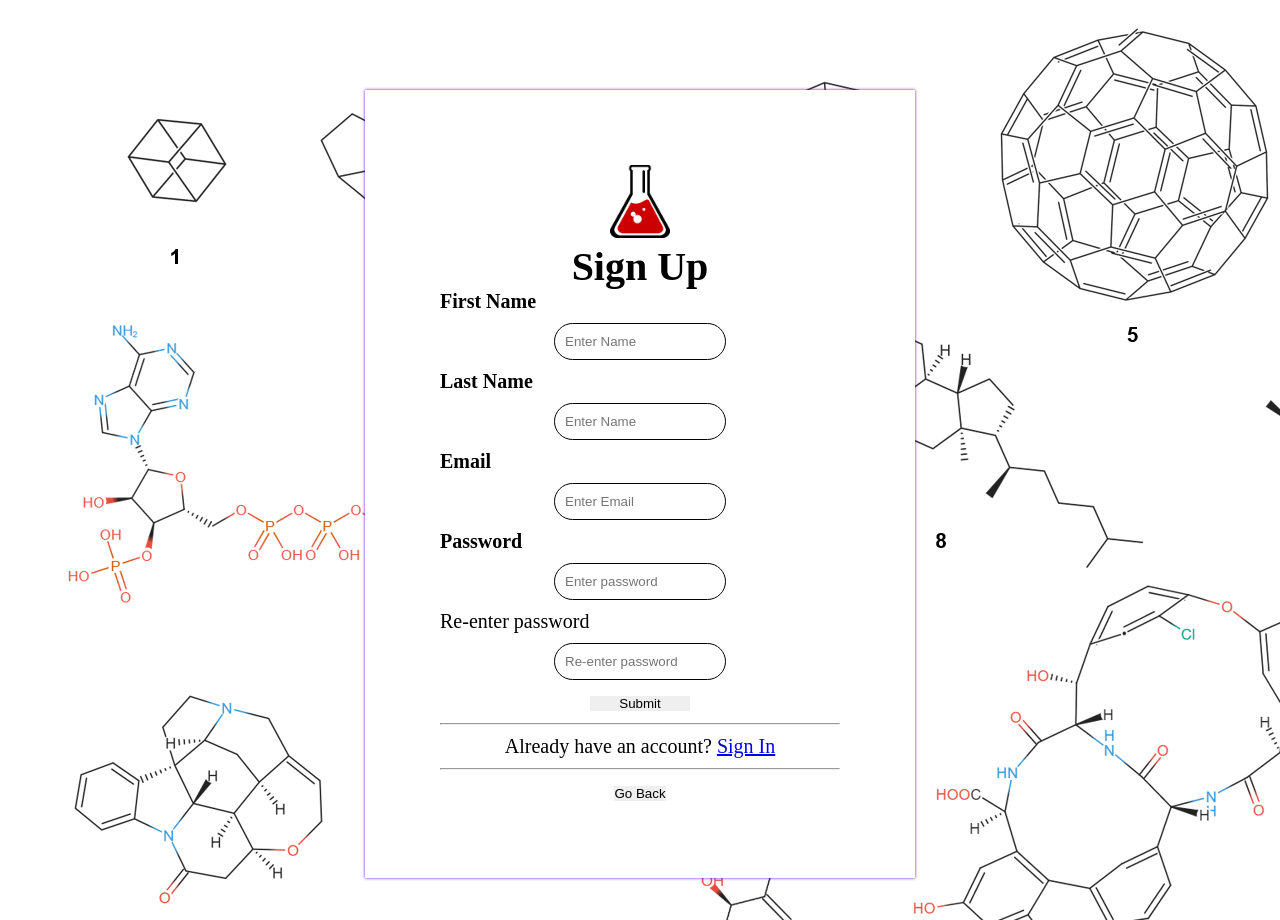
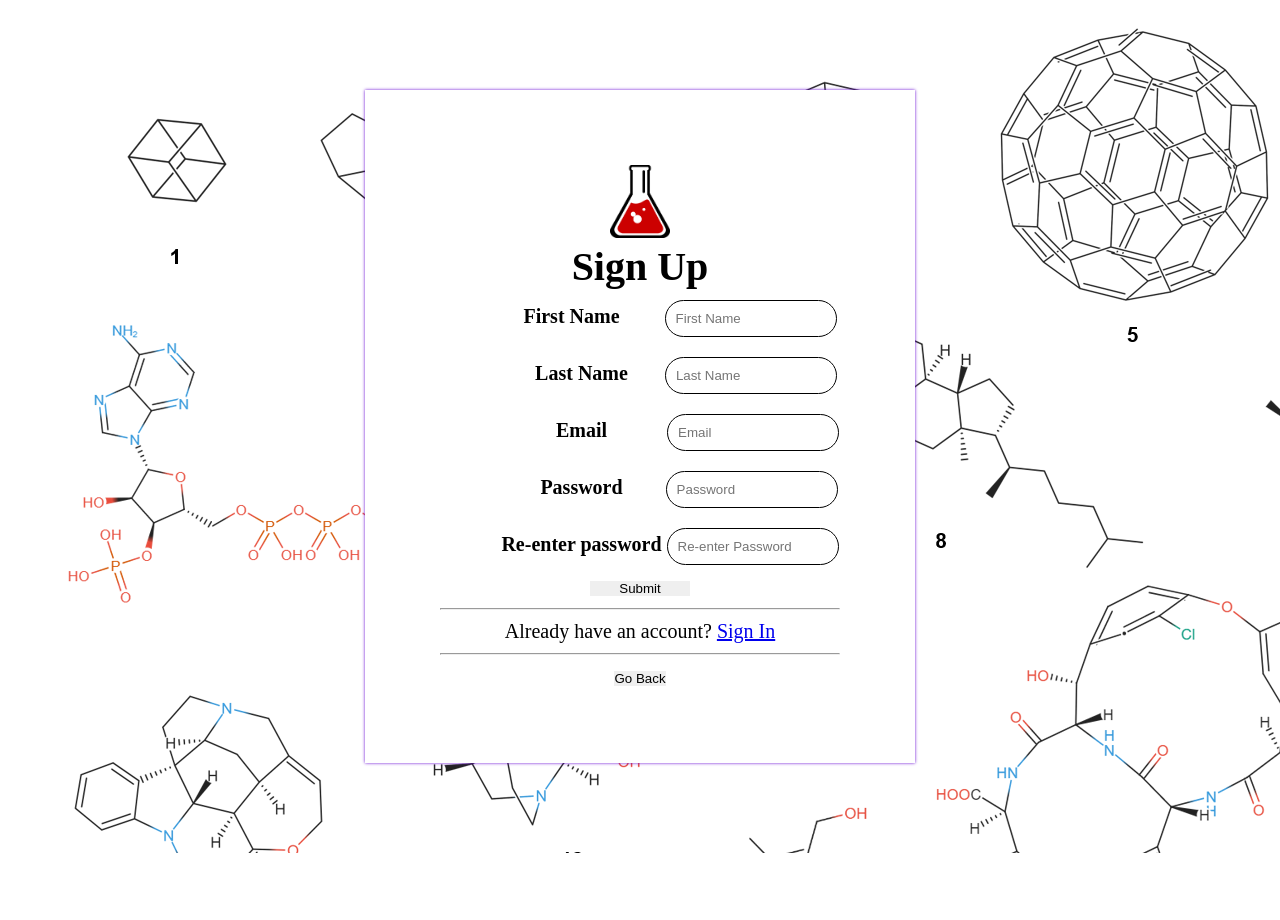
Before and after one commit to Team-Chem/LLC-web-dev, a PHP site: page /sign_up.html in a window 1280 px wide. Shown: the top 920 px of the page. After the commit the page ends 853 px from the top, so only its background shows below. Run offline with PHP 8.4, Linux system fonts and the light colour scheme.

Commit message:
Updated the sign in and sign up pages

```diff
--- a/sign_in.html
+++ b/sign_in.html
@@ -18,10 +18,10 @@
             <div class="container">
 
                 <label for="email"><b>Email</b></label>
-        <input type="text" class="email-user" placeholder="Enter Email" name="email" required>
+        <input type="text" class="email-user" placeholder="Email" name="email" required>
 
         <label for="password"><b>Password</b></label>
-        <input type="password" class="pass-user" placeholder="Enter password" name="password" required>
+        <input type="password" class="pass-user" placeholder="Password" name="password" required>
 
         <a style="position: relative; right: 60px;" href="#">Forgot your password</a>
 
--- a/sign_up.html
+++ b/sign_up.html
@@ -17,19 +17,19 @@
     <div class="container">
 
     <label class="label_first" for="first_name"><b>First Name</b></label>
-    <input type="text" placeholder="Enter Name" id="first_name" name="first_name" required>
+    <input type="text" placeholder="First Name" id="first_name" name="first_name" required>
 
     <label class="label_last" for="last_name"><b>Last Name</b></label>
-    <input type="text" placeholder="Enter Name" id="last_name" name="last_name" required>
+    <input type="text" placeholder="Last Name" id="last_name" name="last_name" required>
 
     <label class="label_email" for="email"><b>Email</b></label>
-<input type="text" placeholder="Enter Email" id="email" name="email" required>
+<input type="text" placeholder="Email" id="email" name="email" required>
 
 <label class="label_password" for="password"><b>Password</b></label>
-<input type="password" id="password" placeholder="Enter password" name="password" required>
+<input type="password" id="password" placeholder="Password" name="password" required>
 
-<label class="label_re-pass" for="re-enter-password">Re-enter password</label>
-<input type="password" placeholder="Re-enter password" id="re-password" name="re-password" required>
+<label class="label_re-pass" for="re-enter-password"><b>Re-enter password</b></label>
+<input type="password" placeholder="Re-enter Password" id="re-password" name="re-password" required>
 
         <input style="width:100px;margin:0 50%;position:relative;left:-50px;" type="submit" id="submit" value="Submit">
 </form>
--- a/styles.css
+++ b/styles.css
@@ -388,6 +388,7 @@ input:focus {
 
 .image-flask {
     width: 60px;
+
 }
 
 .sign-in-div {
@@ -402,6 +403,8 @@ input:focus {
 }
 
 .email-user {
+    position: relative;
+    left: 13px;
     border-radius: 30px;
     padding: 10px;
     width: 150px;
@@ -439,6 +442,8 @@ input:focus {
     }
 
     #first_name {
+        position: relative;
+        left: 30px;
         border-radius: 30px;
         padding: 10px;
         width: 150px;
@@ -448,6 +453,8 @@ input:focus {
         }
 
     #last_name {
+        position: relative;
+        left: 32px;
         border-radius: 30px;
         padding: 10px;
         width: 150px;
@@ -457,15 +464,19 @@ input:focus {
         }
 
     #email {
+        position: relative;
+        left: 55px;
         border-radius: 30px;
         padding: 10px;
         width: 150px;
         margin: 10px 0;
         border: 1px solid;
 
-        }
+    }
 
     #password {
+        position: relative;
+        left: 38px;
         border-radius: 30px;
         padding: 10px;
         width: 150px;
@@ -475,6 +486,7 @@ input:focus {
         }
 
     #re-password {
+        position: relative;
         border-radius: 30px;
         padding: 10px;
         width: 150px;
@@ -490,5 +502,7 @@ input:focus {
         }
 
         .sign-up-div label {
-            display: flex;
+            display: left;
+            margin-left: 60px;
+
         }
```
